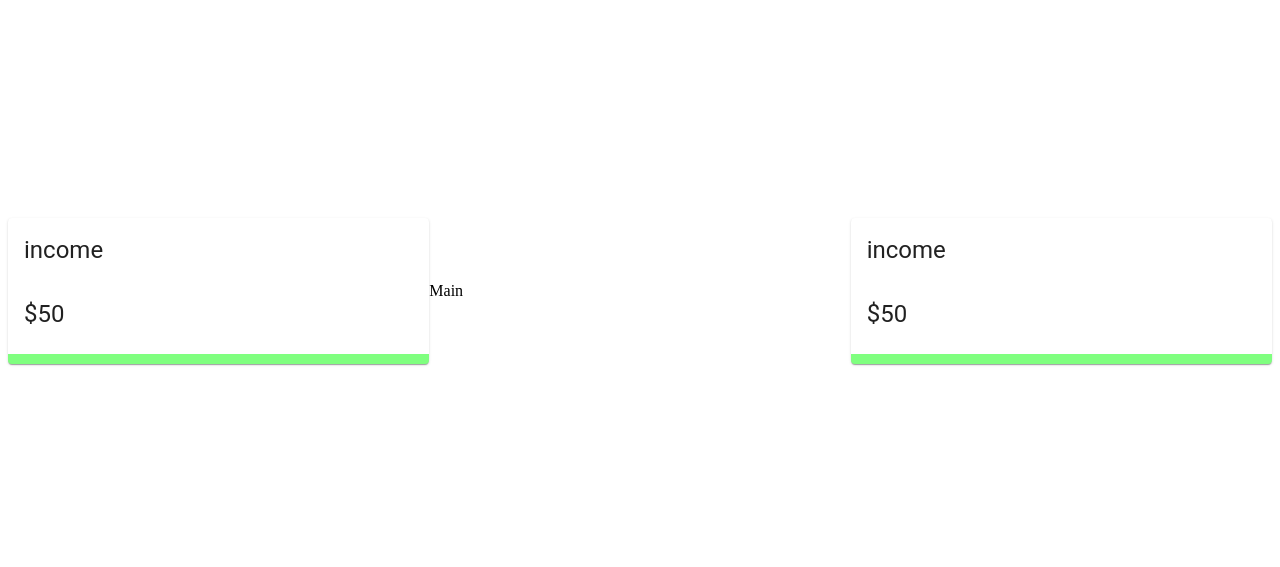
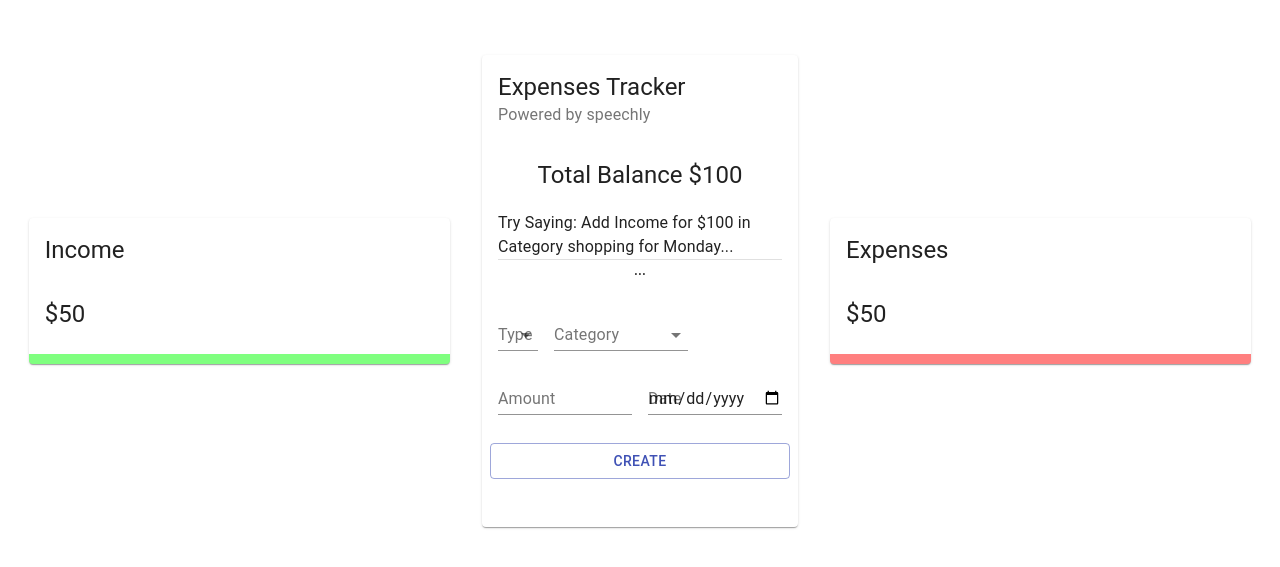
Before and after one commit to NaderNasr/SpeechInputExpenses, a React (Create React App) app: page / in a window 1280 px wide. Shown: the part 117-684 px from the top of the page. Built offline with nearby package versions, Linux system fonts and the light colour scheme.

Commit message:
layout complete

```diff
--- a/src/App.js
+++ b/src/App.js
@@ -1,5 +1,6 @@
 import React from 'react';
 import Details from './components/Details/Details';
+import Main from './components/Main/Main'
 import { Grid } from '@material-ui/core';
 import useStyles from './styles'
 
@@ -9,15 +10,15 @@ const App = () => {
 
 	return (
 		<div>
-			<Grid container spacing={0} alignItems="center" justify="center" style={{ height: '100vh' }}>
+			<Grid className={classes.grid} container spacing={0} alignItems="center" justify="center" style={{ height: '100vh' }}>
 				<Grid item xs={12} sm={4}>
-					<Details />
+					<Details title='Income'/>
+				</Grid>
+                <Grid item xs={12} sm={3}>
+					<Main/>
 				</Grid>
                 <Grid item xs={12} sm={4}>
-					Main
-				</Grid>
-                <Grid item xs={12} sm={4}>
-					<Details />
+					<Details title='Expenses'/>
 				</Grid>
 			</Grid>
 		</div>
--- a/src/components/Details/Details.jsx
+++ b/src/components/Details/Details.jsx
@@ -3,13 +3,13 @@ import {Card, CardHeader, CardContent, Typography} from '@material-ui/core'
 import {Doughnut} from 'react-chartjs-2'
 import useStyles from './styles'
 
-const Details = () => {
+const Details = ({title}) => {
 
     const classes = useStyles();
 
     return (
-        <Card className={classes.income}>
-            <CardHeader title='income'/>
+        <Card className={title === 'Income' ? classes.income : classes.expense}>
+            <CardHeader title={title}/>
             <CardContent>
                 <Typography variant="h5">$50</Typography>
                 {/* <Doughnut data="DATA"/> */}
--- /dev/null
+++ b/src/components/Main/Form/Form.jsx
@@ -0,0 +1,45 @@
+import React from 'react'
+import { TextField, Typography, Grid, Button, FormControl, InputLabel, Select, MenuItem } from '@material-ui/core'
+import useStyles from './styles'
+
+const Form = () => {
+
+    const classes = useStyles()
+
+    return (
+        <Grid container spacing={2}>
+            <Grid item xs={12}>
+                <Typography variant='subtitle2' align="center" gutterBottom>
+                    ...
+                </Typography>
+            </Grid>
+            <Grid item x={6}>
+                <FormControl fullWidth>
+                    <InputLabel>Type</InputLabel>
+                    <Select>
+                        <MenuItem value='Income'>Income</MenuItem>
+                        <MenuItem value='Expense'>Expense</MenuItem>
+                    </Select>
+                </FormControl>
+            </Grid>
+            <Grid item xs={6}>
+                <FormControl fullWidth>
+                    <InputLabel>Category</InputLabel>
+                    <Select>
+                        <MenuItem value="business">Business</MenuItem>
+                        <MenuItem value="salary">Salary</MenuItem>
+                    </Select>
+                </FormControl>
+            </Grid>
+            <Grid item xs={6}>
+                <TextField type="number" label="Amount" fullWidth/>
+            </Grid>
+            <Grid item xs={6}>
+                <TextField type="date" label="Date" fullWidth/>
+            </Grid>
+            <Button className={classes.button} variant='outlined' color="primary" fullWidth>Create</Button>
+        </Grid>
+    )
+}
+
+export default Form
--- /dev/null
+++ b/src/components/Main/Form/styles.js
@@ -0,0 +1,12 @@
+import {makeStyles} from '@material-ui/core'
+
+export default makeStyles (() => ({
+    radioGroup: {
+        display: 'flex',
+        justifyContent: 'center',
+        marginBottom: '-10px'
+    },
+    button: {
+        marginTop: '20px'
+    }
+}))
--- /dev/null
+++ b/src/components/Main/Main.jsx
@@ -0,0 +1,33 @@
+import React from 'react'
+import { Card, CardHeader, Typography, CardContent, Grid, Divider } from '@material-ui/core'
+import Form from './Form/Form'
+import useStyles from './styles'
+
+
+const Main = () => {
+
+    const classes = useStyles()
+
+    return (
+        <Card className={classes.root}>
+            <CardHeader title='Expenses Tracker' subheader="Powered by speechly"/>
+            <CardContent>
+                <Typography align='center' variant='h5'>Total Balance $100</Typography>
+                <Typography variant='subtitle1' style={{lineHeight: '1.5em', marginTop: '20px'}}>
+                    Try Saying: Add Income for $100 in Category shopping for Monday...
+                </Typography>
+                <Divider />
+                <Form />
+            </CardContent>
+            <CardContent className={classes.CardContent}>
+                <Grid container spacing={2}>
+                    <Grid item xs={12}>
+                        {/* <List /> */}
+                    </Grid>
+                </Grid>
+            </CardContent>
+        </Card>
+    )
+}
+
+export default Main
--- /dev/null
+++ b/src/components/Main/styles.js
@@ -0,0 +1,24 @@
+import { makeStyles } from '@material-ui/core/styles';
+
+export default makeStyles((theme) => ({
+  media: {
+    height: 0,
+    paddingTop: '56.25%', // 16:9
+  },
+  expand: {
+    transform: 'rotate(0deg)',
+    marginLeft: 'auto',
+    transition: theme.transitions.create('transform', {
+      duration: theme.transitions.duration.shortest,
+    }),
+  },
+  expandOpen: {
+    transform: 'rotate(180deg)',
+  },
+  cartContent: {
+    paddingTop: 0,
+  },
+  divider: {
+    margin: '20px 0',
+  },
+}));
```
